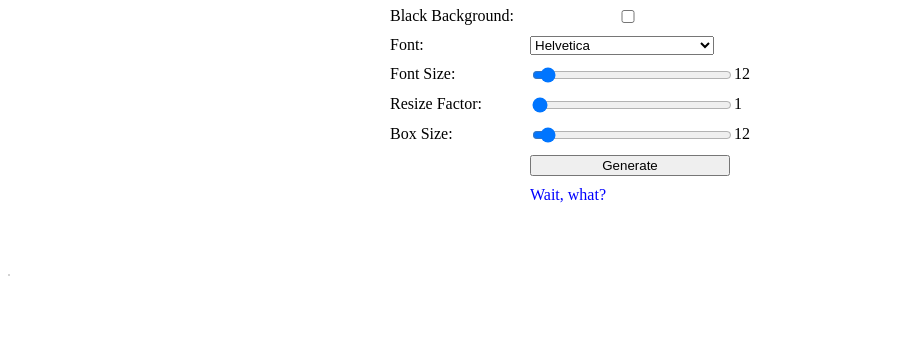
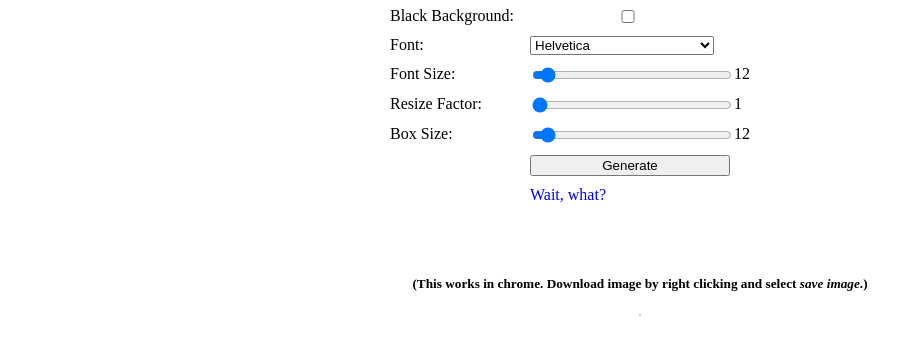
Before and after one commit to happyacro/img2ascii, a plain HTML site: page img2ascii.html in a window 1280 px wide. Shown: the part 104-458 px from the top of the page, without its empty margins (0-922 px from the left). Drawn offline with Linux system fonts and the light colour scheme.

Commit message:
Final minor fixes + readme.

```diff
--- a/index.html
+++ b/img2ascii.html
@@ -1,3 +1,41 @@
+<!--
+
+This program was written for a book by Jason Baker called HAPPY:/ACRO.
+
+There is a delightful retro 1996 style website that was made in 2017 to
+promote the book: http://www.happyacro.com.
+
+Documentation for this program is available here:
+
+https://github.com/happyacro/img2ascii
+
+Copyright [c) 2017, Coder Cowboy, LLC. All rights reserved.
+
+Redistribution and use in source and binary forms, with or without
+modification, are permitted provided that the following conditions are met:
+* 1. Redistributions of source code must retain the above copyright notice, this
+list of conditions and the following disclaimer.
+* 2. Redistributions in binary form must reproduce the above copyright notice,
+this list of conditions and the following disclaimer in the documentation
+and/or other materials provided with the distribution.
+
+THIS SOFTWARE IS PROVIDED BY THE COPYRIGHT HOLDERS AND CONTRIBUTORS "AS IS" AND
+ANY EXPRESS OR IMPLIED WARRANTIES, INCLUDING, BUT NOT LIMITED TO, THE IMPLIED
+WARRANTIES OF MERCHANTABILITY AND FITNESS FOR A PARTICULAR PURPOSE ARE
+DISCLAIMED. IN NO EVENT SHALL THE COPYRIGHT OWNER OR CONTRIBUTORS BE LIABLE FOR
+ANY DIRECT, INDIRECT, INCIDENTAL, SPECIAL, EXEMPLARY, OR CONSEQUENTIAL DAMAGES
+[INCLUDING, BUT NOT LIMITED TO, PROCUREMENT OF SUBSTITUTE GOODS OR SERVICES;
+LOSS OF USE, DATA, OR PROFITS; OR BUSINESS INTERRUPTION) HOWEVER CAUSED AND
+ON ANY THEORY OF LIABILITY, WHETHER IN CONTRACT, STRICT LIABILITY, OR TORT
+[INCLUDING NEGLIGENCE OR OTHERWISE) ARISING IN ANY WAY OUT OF THE USE OF THIS
+SOFTWARE, EVEN IF ADVISED OF THE POSSIBILITY OF SUCH DAMAGE.
+
+The views and conclusions contained in the software and documentation are those
+of the authors and should not be interpreted as representing official policies,
+either expressed or implied.
+
+-->
+
 <!DOCTYPE html PUBLIC "-//W3C//DTD XHTML 1.0 Transitional//EN" "http://www.w3.org/TR/xhtml1/DTD/xhtml1-transitional.dtd">
 <html xmlns="http://www.w3.org/1999/xhtml">
 	<head>
@@ -9,6 +47,7 @@
 			.form-group { float:left; clear:left; margin-bottom:10px; }
 			.form-group-row { float:left; clear:both; }
 			A, A:hover { text-decoration:none; color:blue; }
+			CANVAS { margin-left:auto; margin-right:auto; }
 		</style>
 	</head>
 	<body>
@@ -76,7 +115,13 @@
 			<div style="clear:both; height:40px;"></div>
 		</div>
 
-		<canvas id="myCanvas" width="0" height="0" style="border:1px solid #d3d3d3;"></canvas>
+		<h5 style="text-align:center; width:100%">
+			(This works in chrome. Download image by right clicking and select <i>save image</i>.)
+		</h5>
+
+		<div style="width:100%; text-align:center; margin-bottom:20px;">
+			<canvas id="myCanvas" width="0" height="0" style="border:1px solid #d3d3d3;"></canvas>
+		</div>
 
 		<script>
 
```
Also changed, not shown: example.png (added), exampleinput.jpg (added), exampleoutput.png (added), 1 other file.
